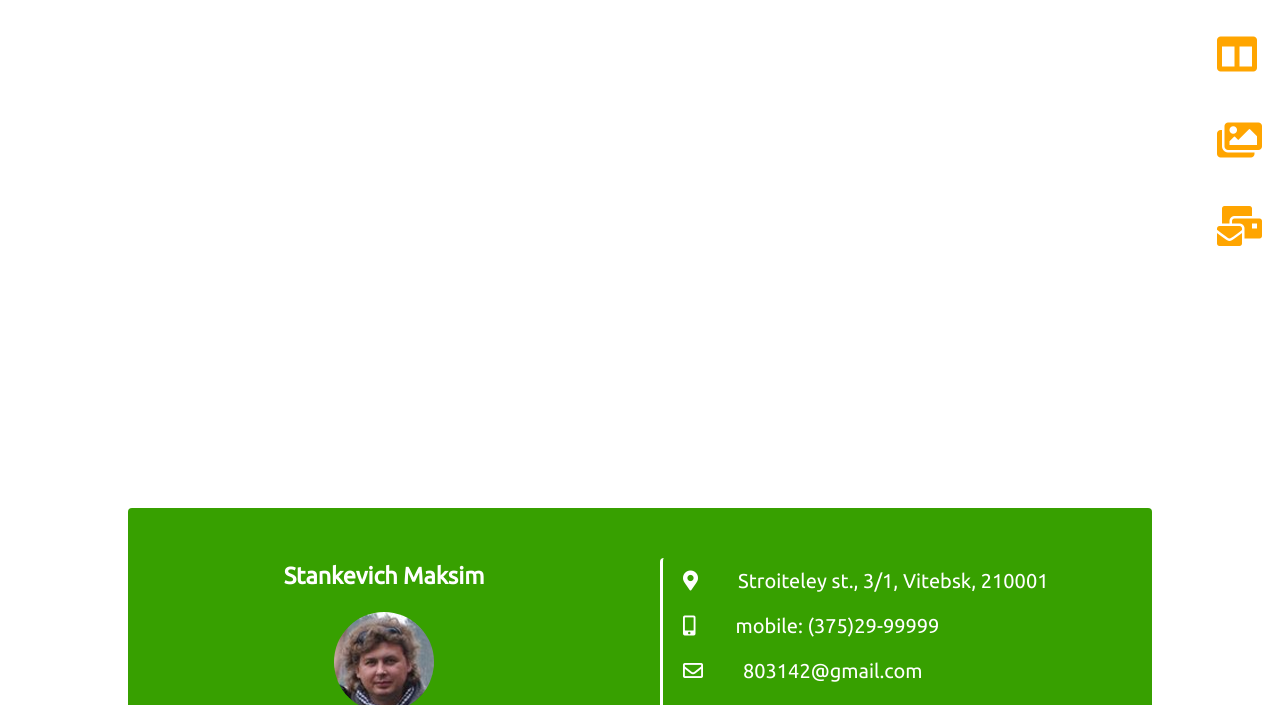
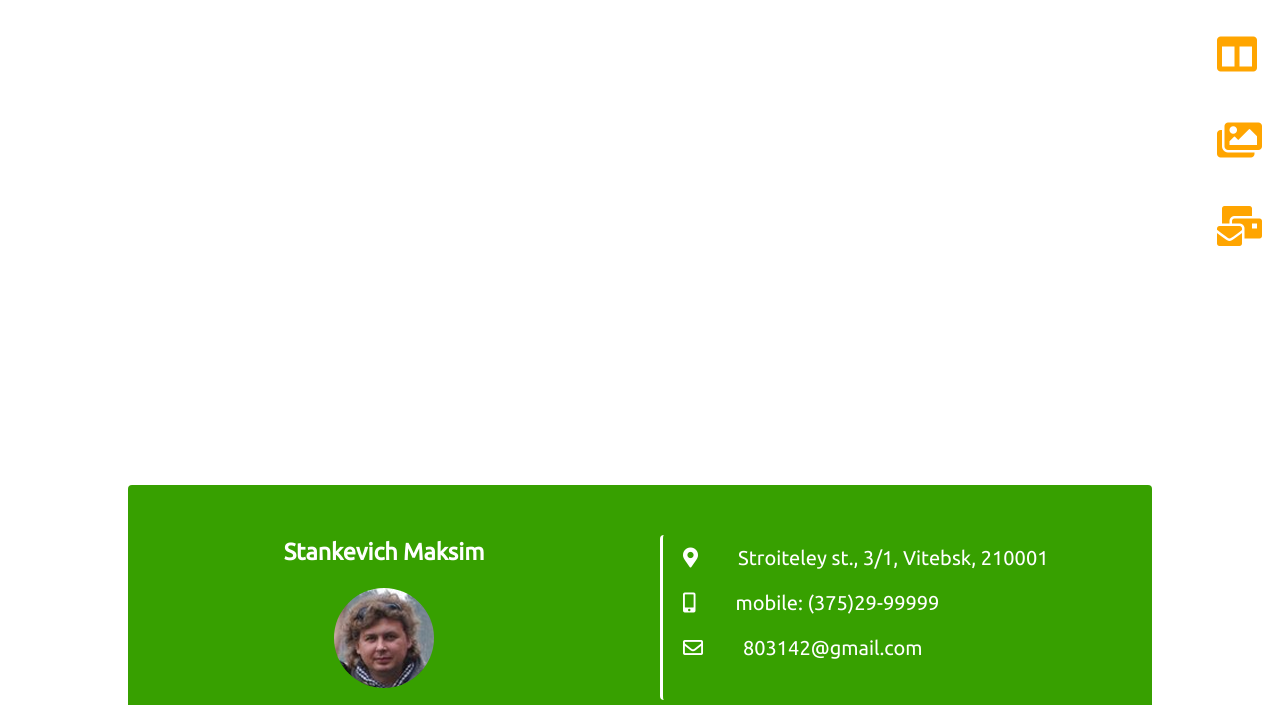
Before and after one commit to 803142/rsschool-codejam1-cv, a plain HTML site: page index.html in a window 1280 px wide. Shown: the part 95-800 px from the top of the page. Drawn offline with Linux system fonts and the light colour scheme.

Commit message:
fix: footer size chenged to 260px for properly look in mobile vertion

```diff
--- a/css/style.css
+++ b/css/style.css
@@ -10,7 +10,7 @@ body {
 .wrapper {
 	display: grid;
 	max-width: 1024px;
-	grid-template-rows: 20% auto 20%;
+	grid-template-rows: 20% auto 260px;
 	grid-template-areas: "header" "section" "footer";
 	margin: 0 auto;
 }
```
